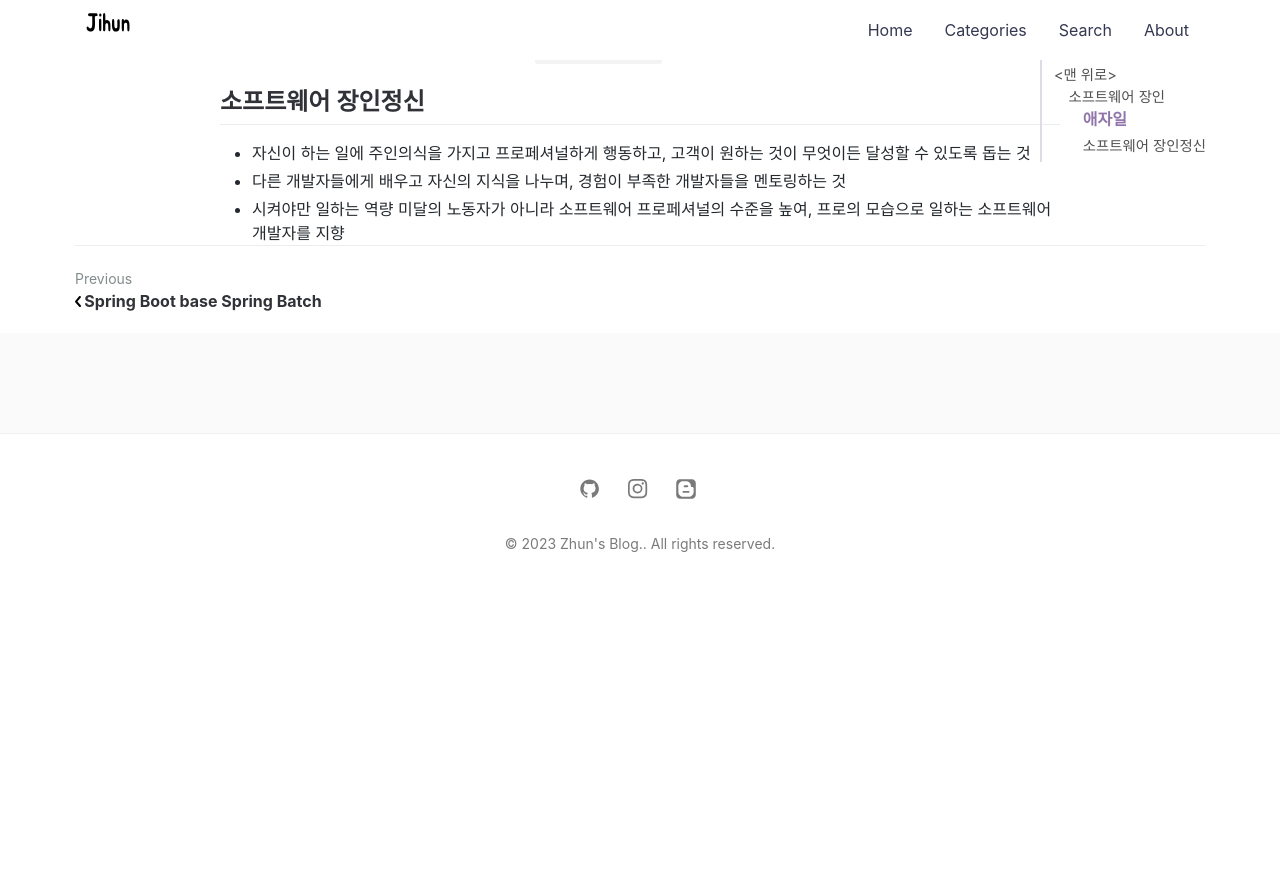
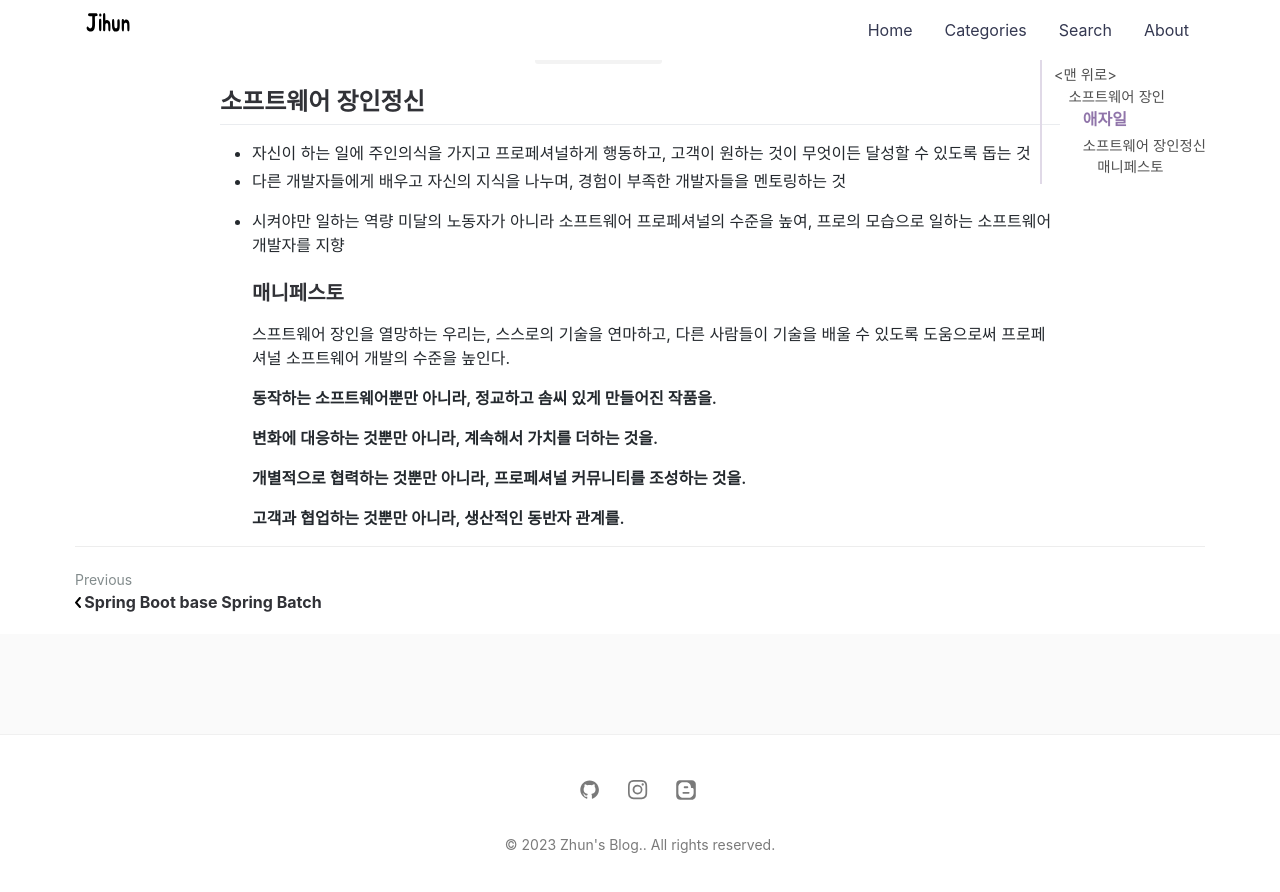
Before and after one commit to jihunparkme/jihunparkme.github.io, a Jekyll site: the page built from _posts/2023-02-01-a-software-master.md, in a window 1280 px wide and 900 px high, scrolled down 1682 px. Shown: the top 892 px of the window. Built offline with Jekyll 4.4.1, drawn with Linux system fonts in a browser that asks for light colours; nearby versions of some CDN libraries; comment, search, counter and statistics services are not loaded; before the commit the page ends 2281 px from its top, so only the background shows below that.

Commit message:
[software master] 소프트웨어 장인정신 매니페스토

```diff
--- a/_posts/2023-02-01-a-software-master.md
+++ b/_posts/2023-02-01-a-software-master.md
@@ -57,3 +57,15 @@ featured-img: a-software-master book
 - 자신이 하는 일에 주인의식을 가지고 프로페셔널하게 행동하고, 고객이 원하는 것이 무엇이든 달성할 수 있도록 돕는 것
 - 다른 개발자들에게 배우고 자신의 지식을 나누며, 경험이 부족한 개발자들을 멘토링하는 것
 - 시켜야만 일하는 역량 미달의 노동자가 아니라 소프트웨어 프로페셔널의 수준을 높여, 프로의 모습으로 일하는 소프트웨어 개발자를 지향
+
+  ### 매니페스토
+
+  스프트웨어 장인을 열망하는 우리는, 스스로의 기술을 연마하고, 다른 사람들이 기술을 배울 수 있도록 도움으로써 프로페셔널 소프트웨어 개발의 수준을 높인다.
+
+  **동작하는 소프트웨어뿐만 아니라, 정교하고 솜씨 있게 만들어진 작품을.**
+
+  **변화에 대응하는 것뿐만 아니라, 계속해서 가치를 더하는 것을.**
+
+  **개별적으로 협력하는 것뿐만 아니라, 프로페셔널 커뮤니티를 조성하는 것을.**
+
+  **고객과 협업하는 것뿐만 아니라, 생산적인 동반자 관계를.**
```
